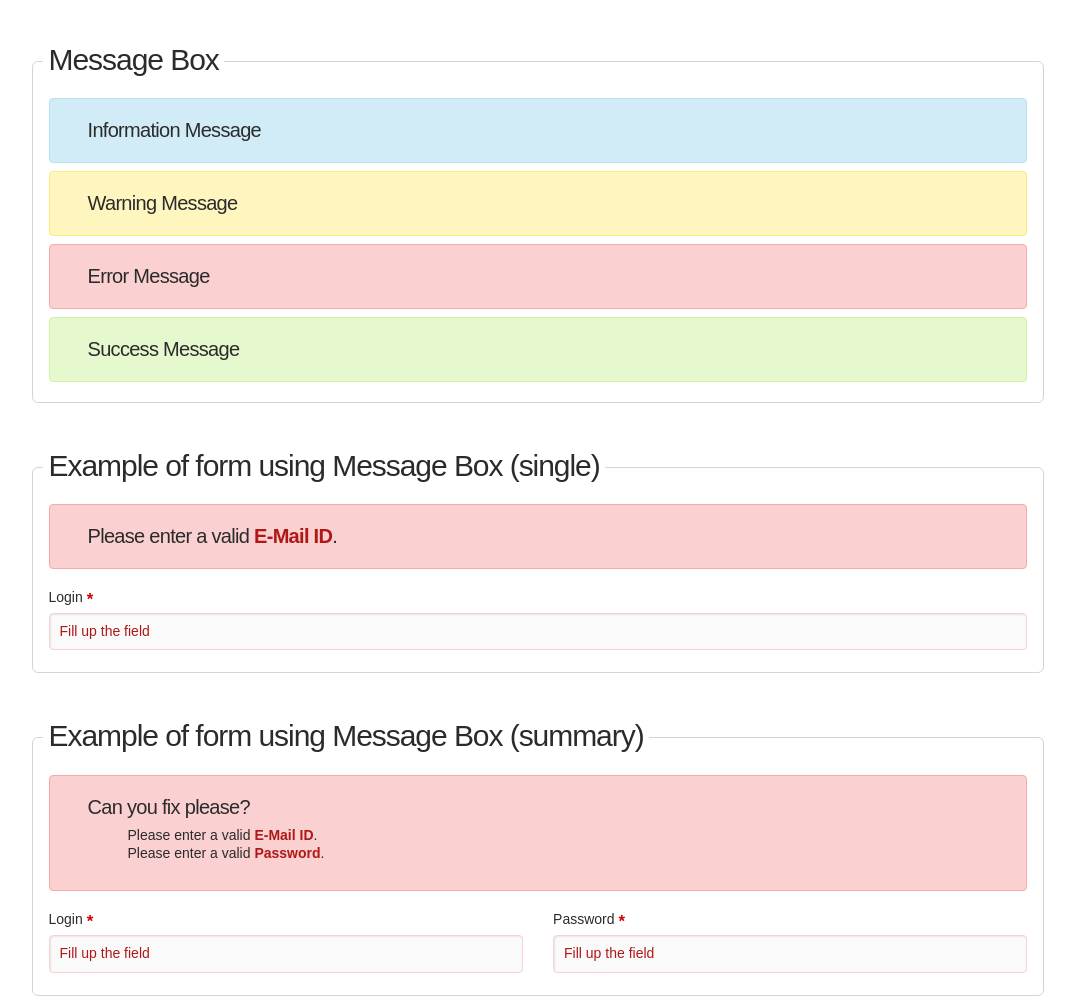
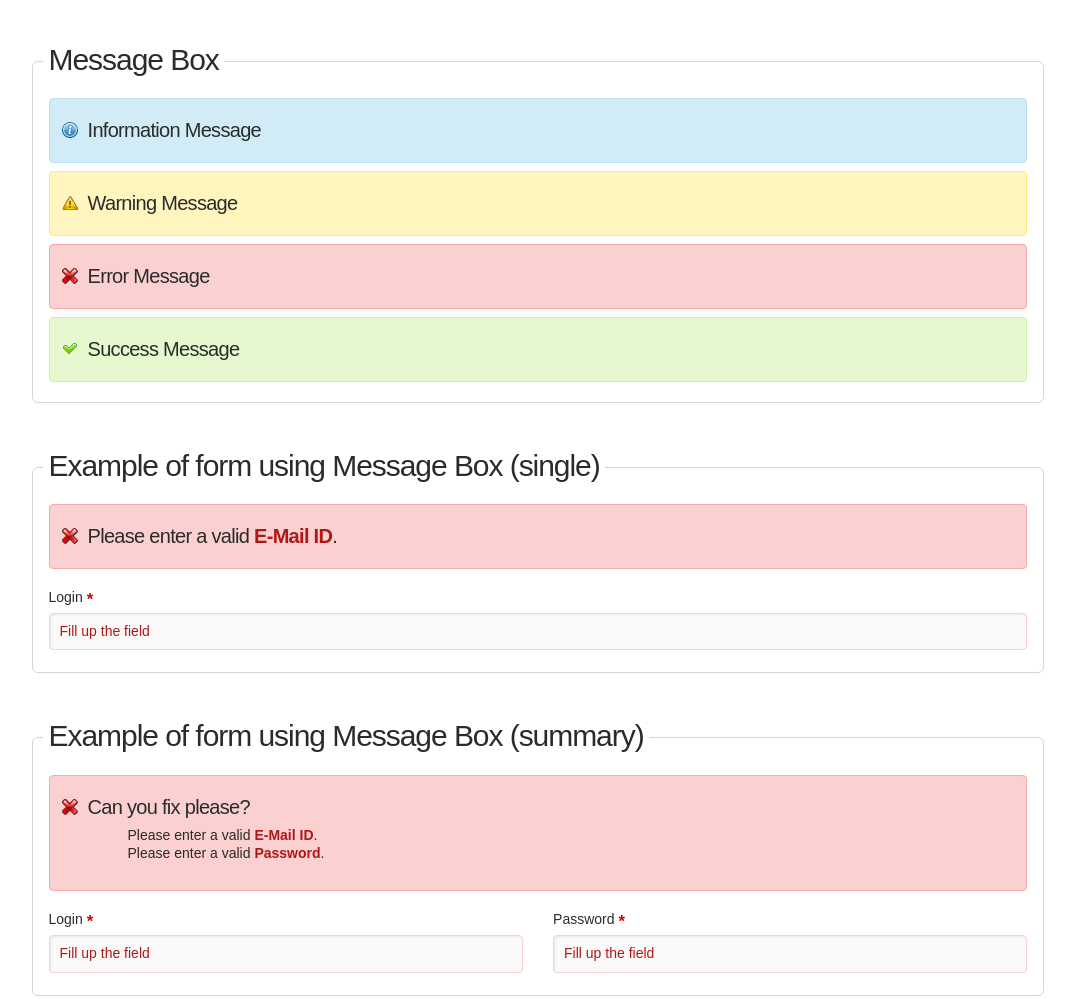
Before and after one commit to webgci/Optimus, a plain HTML site: page index.html in a window 1280 px wide. Shown: the part 2528-3527 px from the top of the page, without its empty margins (102-1177 px from the left). Drawn offline with nearby package versions, Linux system fonts and the light colour scheme.

Commit message:
finishing the sass migration

```diff
--- a/scss/sass/messages.scss
+++ b/scss/sass/messages.scss
@@ -17,22 +17,22 @@
 }
 
 .optimus-msg-info {
-  background: #d1ecf7 url(../img/form-ic-info.png) no-repeat 12px 23px;
+  background: #d1ecf7 url("../../img/form-ic-info.png") no-repeat 12px 23px;
   border-color: #bcdfef;
 }
 
 .optimus-msg-warning {
-  background: #fff6bf url(../img/form-ic-warning.png) no-repeat 12px 23px;
+  background: #fff6bf url("../../img/form-ic-warning.png") no-repeat 12px 23px;
   border-color: #fceb77;
 }
 
 .optimus-msg-error {
-  background: #fad0d0 url(../img/form-ic-error.png) no-repeat 12px 23px;
+  background: #fad0d0 url("../../img/form-ic-error.png") no-repeat 12px 23px;
   border-color: #f6abab;
 }
 
 .optimus-msg-success {
-  background: #e5f8ce url(../img/form-ic-success.png) no-repeat 12px 23px;
+  background: #e5f8ce url("../../img/form-ic-success.png") no-repeat 12px 23px;
   border-color: #d0f1a6;
   strong, a {
     color: #62b548;
```
Also changed, not shown: css/sass/messages.css, css/sass/optimus-style.css.
